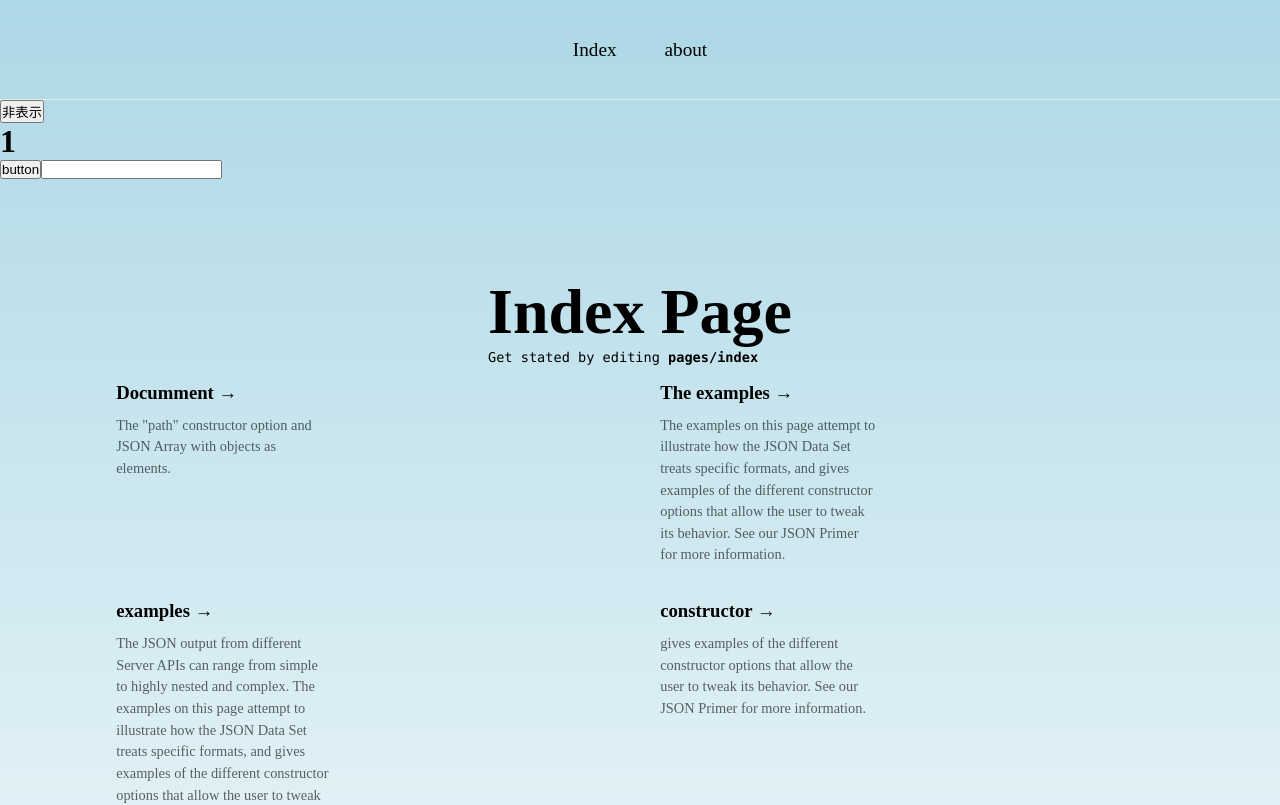
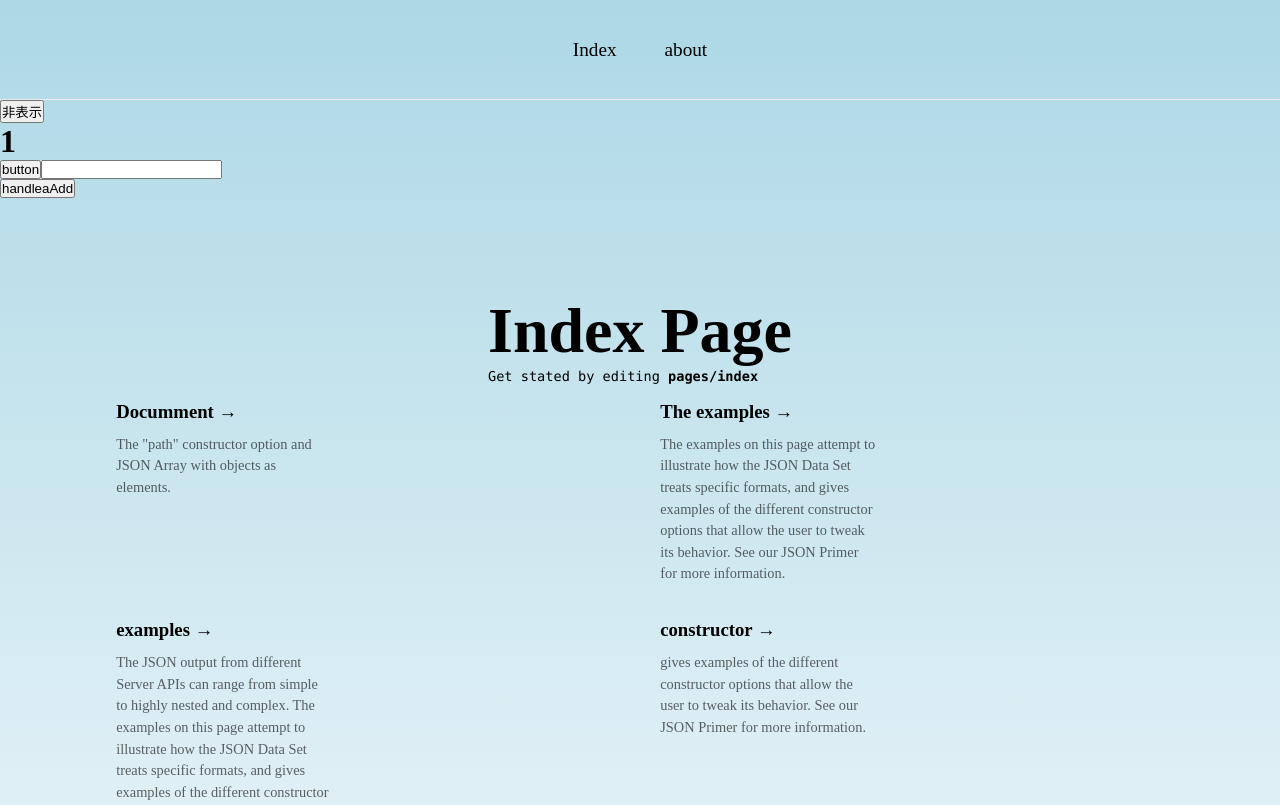
Before and after one commit to sickboy0001/sima-react-test, a Next.js app: page / in a window 1280 px wide. Shown: the top 805 px of the page. Built offline with nearby package versions, Linux system fonts and the light colour scheme.

Commit message:
イミュータブル、スプレッド構文

```diff
--- a/src/pages/index.tsx
+++ b/src/pages/index.tsx
@@ -11,13 +11,30 @@ export default function Home() {
   const [count,setCount]  =useState(1)//状態？
   const [text,setText] = useState("")
   const [isShow,setIsShow] = useState(true)
+  const [array,setArray] = useState([])
   const handleDisplay = () => {
-    setIsShow(isShow=> ! isShow)
+    setIsShow(prevIsShow=> ! prevIsShow)
   };
+  const handleAdd = useCallback(
+    ()=>{
+        setArray(
+          (prevArray:any)=>
+            {
+              if(prevArray.some((item: string) => item === text))
+              {
+                alert("同じ要素があります。")
+                return prevArray;
+              }
+              const newArray = [...prevArray,text]
+              return newArray;
+          }
+          )
+    },[text])
+
   const handleClick = useCallback(
     (e:any)=>  {
       if(count<100){
-        setCount((foo)=>foo*2)
+        setCount((prevCount)=>prevCount*2)
       }
     },[count]//意識する必要ない。レスポンスのために最適化する設定ぽい？
   );
@@ -53,6 +70,18 @@ export default function Home() {
       <input type="text" value={text}
         onChange={handelChange}
         />
+        <div>
+          <button onClick={handleAdd}>
+            handleaAdd
+          </button>
+        </div>
+        <ul>
+          {array.map(item => {
+            return(
+              <li key={item}>{item}</li>
+            )
+          })}
+        </ul>
       <Main page="index"/>
       <Footer/>
     </div>
```
Also changed, not shown: 1 other file (tests, documents, lock files or other folders).
